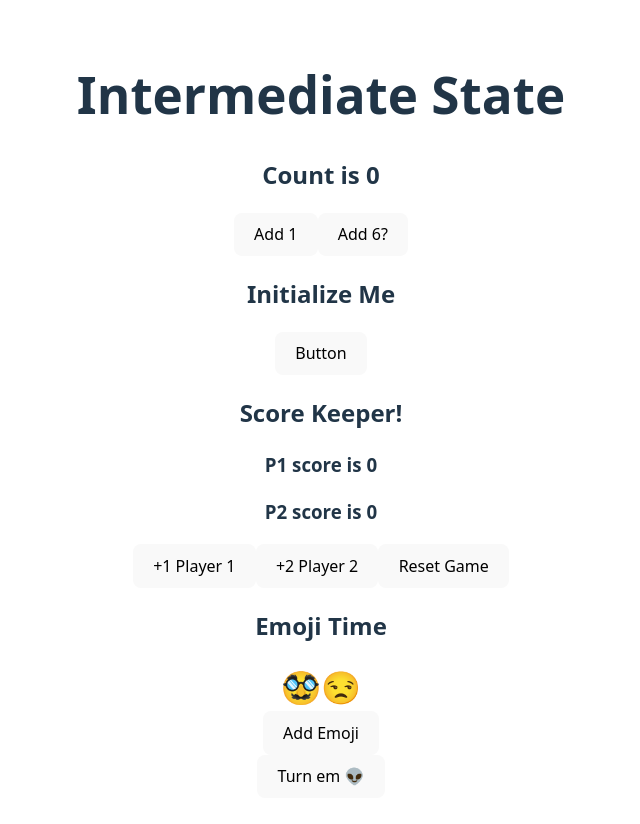
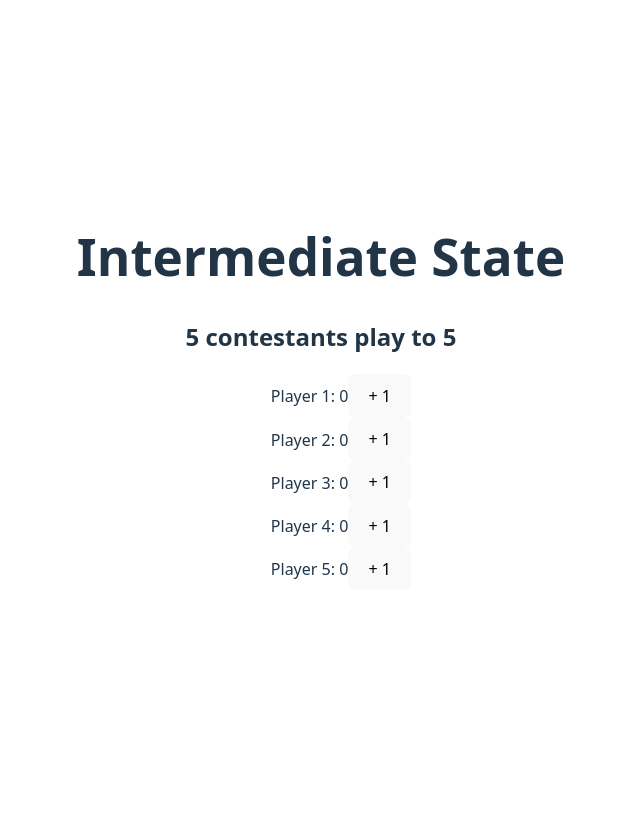
Before and after one commit to quasarblues/react-intermediate-state-playground, a React (Vite) app: page / in a window 1280 px wide. Shown: the top 824 px of the page, without its empty margins (319-959 px from the left). After the commit the page ends 800 px from the top, so only its background shows below. Built offline with nearby package versions, Linux system fonts and the light colour scheme.

Commit message:
Created game.jsx

```diff
--- a/src/App.jsx
+++ b/src/App.jsx
@@ -3,16 +3,18 @@ import Counter from './Counter'
 import Initializer from './Initializer'
 import ScoreKeeper from './ScoreKeeper'
 import Emoji from './Emoji'
+import Game from './Game'
 
 function App() {
 
   return (
     <>
       <h1>Intermediate State</h1>
-      <Counter />
+      {/* <Counter />
       <Initializer />
       <ScoreKeeper />
-      <Emoji />
+      <Emoji /> */}
+      <Game players={5} targetScore={5} />
     </>
   )
 }
--- /dev/null
+++ b/src/Game.jsx
@@ -0,0 +1,37 @@
+import { useState } from "react";
+
+export default function Game({ players, targetScore }) {
+    const numOfPlayers = new Array(players).fill(null);
+    const [playerInfo, setPlayerInfo] = useState(numOfPlayers.map((_, i) => (
+        { id: i, name: `Player ${i + 1}`, score: 0 }
+    )));
+
+    const increaseScore = (i) => {
+        setPlayerInfo(currentPs => (
+            currentPs.map(p => {
+                if (p.id === i) {
+                    return { ...p, score: p.score + 1 };
+                } else {
+                    return p;
+                }
+            })
+        ))
+    };
+
+    const gameIsOver = playerInfo.some(p => p.score === targetScore);
+
+    return (
+        <div>
+            <h2>{players} contestants play to {targetScore}</h2>
+            <ul>
+                {playerInfo.map((p, i) => (
+                    <li key={i} style={{ listStyle: 'none' }}>
+                        {p.name}: {p.score}
+                        <button disabled={gameIsOver ? true : false} onClick={() => increaseScore(i)}>+ 1</button>
+                        {p.score === targetScore && <span>🏆🏆</span>}
+                    </li>
+                ))}
+            </ul>
+        </div>
+    )
+}
```
